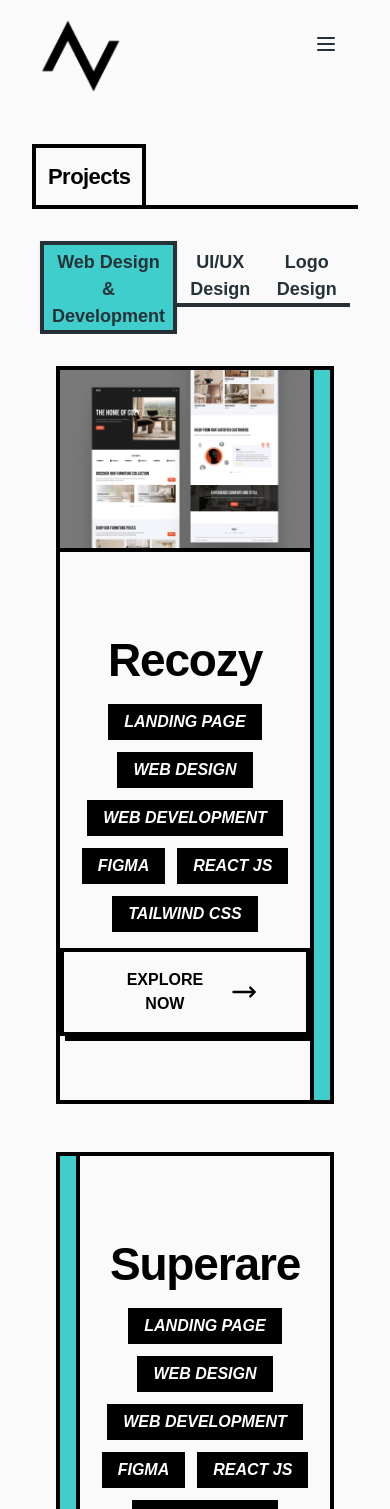
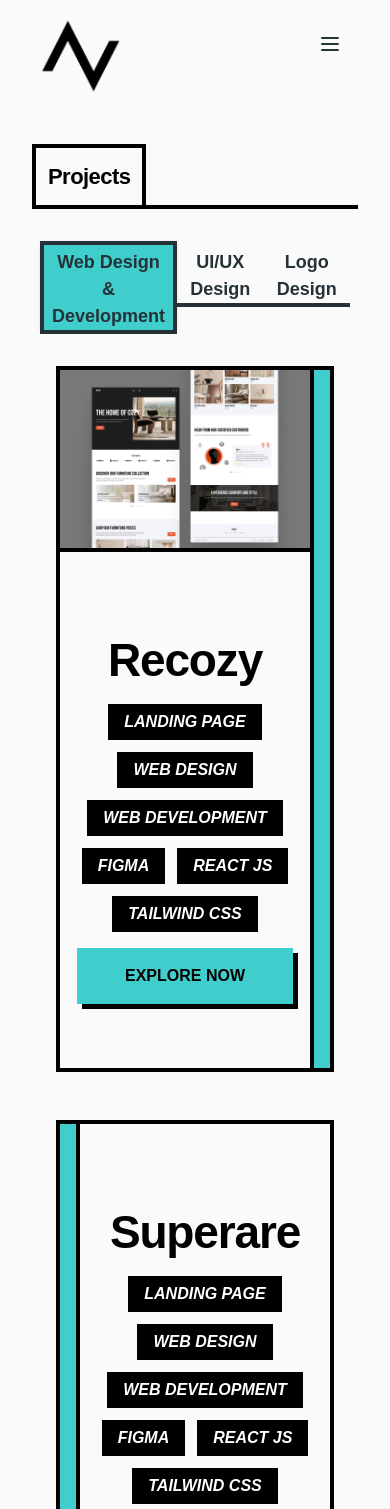
Before and after one commit to Drinooo/portfolio-retro, a React (Vite) app: page /projects in a window 390 px wide. Shown: the top 1509 px of the page. Built offline with nearby package versions, Linux system fonts and the light colour scheme; a web font is replaced by a local one.

Commit message:
Minor changes in UI

```diff
--- a/src/components/Common/ButtonComponent.jsx
+++ b/src/components/Common/ButtonComponent.jsx
@@ -6,23 +6,9 @@ export const ExploreButton = (props) => {
   return (
     <Button
       variant={variant}
-      className="flex items-center gap-2 rounded-none md:w-auto border-4 shadow-retro hover:scale-105"
+      className="flex items-center gap-2 rounded-none md:w-auto border-0 bg-gray shadow-retro hover:scale-105"
     >
       {children}
-      <svg
-        xmlns="http://www.w3.org/2000/svg"
-        fill="none"
-        viewBox="0 0 24 24"
-        strokeWidth={2}
-        stroke="currentColor"
-        className="h-5 w-5"
-      >
-        <path
-          strokeLinecap="round"
-          strokeLinejoin="round"
-          d="M17.25 8.25L21 12m0 0l-3.75 3.75M21 12H3"
-        />
-      </svg>
     </Button>
   );
 };
@@ -32,7 +18,7 @@ export const ViewMoreButton = (props) => {
   return (
     <Button
       variant={variant}
-      className="flex items-center rounded-none md:w-auto border-4 shadow-retro hover:scale-105"
+      className="flex items-center rounded-none md:w-auto border-0 bg-gray shadow-retro hover:scale-105"
     >
       {children}
     </Button>
@@ -70,7 +56,7 @@ export const DownloadButton = (props) => {
   return (
     <Button
       variant={variant}
-      className="flex items-center gap-2 rounded-none text-black w-full md:w-auto border-4 border-black shadow-retro1 hover:scale-105"
+      className="flex items-center gap-2 rounded-none text-black  md:w-auto border-0 bg-gray border-black shadow-retro1 hover:scale-105"
     >
       {children}
       <svg
@@ -97,7 +83,7 @@ export const SendButton = (props) => {
     <Button
       variant={variant}
       type="submit"
-      className="flex items-center gap-2 rounded-none w-full md:w-auto border-4 shadow-retro hover:scale-105"
+      className="flex items-center gap-2 rounded-none w-full md:w-auto border-0 bg-gray shadow-retro hover:scale-105"
     >
       {children}
       <svg
--- a/src/components/Common/NavbarComponent.jsx
+++ b/src/components/Common/NavbarComponent.jsx
@@ -39,14 +39,14 @@ export const NavbarComponent = () => {
   return (
     <Fragment>
       <Navbar className="sticky top-0 z-10 mx-auto max-w-full border-none rounded-none shadow-none bg-beige bg-opacity-100 backdrop-saturate-200 backdrop-blur-none py-1">
-        <div className="container mx-auto flex items-center justify-between text-blue-gray-900">
+        <div className="mx-auto max-w-full flex items-center justify-between text-blue-gray-900">
           <Typography as="a" href="/" className="cursor-pointer">
             <img src="/images/Logo Black.png" className="w-24" alt="" />
           </Typography>
           <div className="hidden lg:block">{navList}</div>
           <IconButton
             variant="text"
-            className="ml-auto h-6 w-6 text-inherit hover:bg-transparent focus:bg-transparent active:bg-transparent lg:hidden"
+            className="ml-auto h-8 w-8 text-inherit hover:bg-transparent focus:bg-transparent active:bg-transparent lg:hidden"
             ripple={false}
             onClick={() => setOpenNav(!openNav)}
           >
@@ -54,7 +54,7 @@ export const NavbarComponent = () => {
               <svg
                 xmlns="http://www.w3.org/2000/svg"
                 fill="none"
-                className="h-6 w-6"
+                className="h-8 w-8"
                 viewBox="0 0 24 24"
                 stroke="currentColor"
                 strokeWidth={2}
--- a/src/components/Sections/AboutSection.jsx
+++ b/src/components/Sections/AboutSection.jsx
@@ -44,15 +44,15 @@ export const AboutSection = () => {
           </div>
         </div> */}
 
-        <div className="grid sm:grid-cols-1 lg:grid-cols-2 gap-6 items-center border-4 shadow-bigShadow">
-          <div className="p-10 border-r-4">
+        <div className="grid sm:grid-cols-1 xl:grid-cols-2 items-center border-4 shadow-aboutShadow">
+          <div className="xl:border-r-4 xl:border-b-0 sm:border-b-4 p-10 h-full">
             <img
               src="/images/Aldrin Villalobos.png"
               alt="mockup"
-              className="w-screen"
+              className="w-screen h-full"
             />
           </div>
-          <div className="">
+          <div className="lg:p-10 sm:p-5">
             <p className="mb-6 sm:text-aboutMobile md:text-about">
               Hi! I am Aldrin Villalobos. I am a Web Designer, UI/UX Designer and
               Front-End Developer based in the Philippines. I'm passionate about
--- a/src/components/Sections/CTASection.jsx
+++ b/src/components/Sections/CTASection.jsx
@@ -6,7 +6,7 @@ import { Link } from "react-router-dom";
 const CTASection = () => {
   return (
     <Fragment>
-      <section className="container mx-auto border-4 shadow-bigShadow">
+      <section className="max-w-screen-2xl mx-auto border-4 shadow-aboutShadow">
         <div className="py-8 px-4 mx-auto max-w-full sm:py-16 lg:px-6">
           <div className="mx-auto max-w-full text-center">
             <Typography className="text-about font-normal">
--- a/src/pages/Projects.jsx
+++ b/src/pages/Projects.jsx
@@ -68,7 +68,7 @@ const Projects = () => {
                         alt="dashboard image"
                       />
                       <div className="mt-4 md:mt-0 mb-4 md:mb-0  lg:text-start sm:text-center py-10">
-                        <h2 className="sm:text-h3Mobile md:text-h3 tracking-tight leading-20 font-semibold text-gray-900 dark:text-white">
+                        <h2 className="sm:text-h3Mobile md:text-h3 tracking-tight leading-20 font-semibold text-gray-900 dark:text-white ">
                           {item.title}
                         </h2>
                         <div className="text-center flex flex-wrap sm:justify-center lg:justify-start gap-2 mb-3">
--- a/tailwind.config.js
+++ b/tailwind.config.js
@@ -110,7 +110,8 @@ module.exports = withMT({
       boxShadow: {
         retro: "5px 5px",
         retro1: "5px 5px #0C0908",
-        bigShadow: "15px 15px #3FCECC"
+        bigShadow: "15px 15px #3FCECC",
+        aboutShadow: "15px 15px"
       },
     },
   },
```
